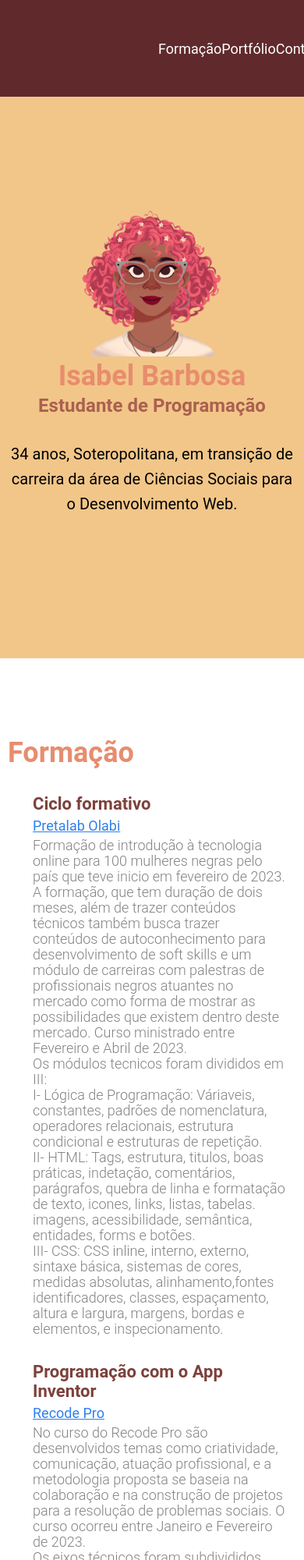
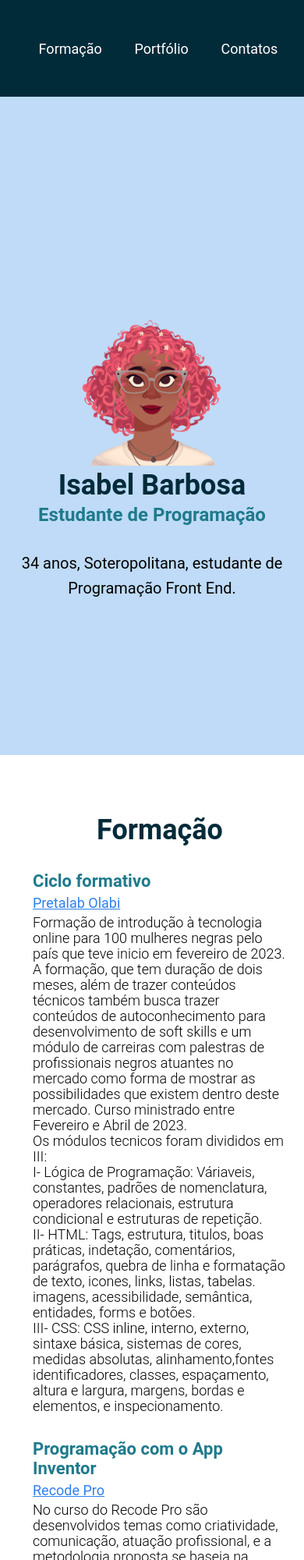
Before and after one commit to BellsBarbosa/Portfolio, a plain HTML site: page index.html in a window 390 px wide. Shown: the top 2000 px of the page at 78% size. Drawn offline with Linux system fonts and the light colour scheme.

Commit message:
new style

```diff
--- a/index.html
+++ b/index.html
@@ -34,8 +34,7 @@
                 </div>
                 <div class="texto-sobre">
                     <p>
-                        34 anos, Soteropolitana, em transição de carreira da área de Ciências Sociais para o
-                        Desenvolvimento Web.
+                        34 anos, Soteropolitana, estudante de Programação Front End.
                     </p>
                 </div>
             </article>
--- a/style.css
+++ b/style.css
@@ -29,7 +29,7 @@ li {
   padding-bottom: 32px;
   padding-top: 32px;
   height: 60px;
-  background-color: #602a2d;
+  background-color: #022B3A;
 }
 
 .header-menu nav {
@@ -39,10 +39,10 @@ li {
 }
 
 .lista-menu{
-  display: flex;
-  justify-content: space-evenly;
+  display:flex;
+  justify-content:space-evenly;
   width: 50%;
-  align-items: center;
+  align-items:center;
 }
 
 
@@ -55,7 +55,7 @@ li {
 .principal{
   height: 100vh;
   display: flex;
-  background-color: #f2c688;
+  background-color: #BFDBF7;
 }
 
 .container {
@@ -79,19 +79,20 @@ li {
 
 .nome-completo {
   font-size: 36px;
-  color: #e78d6e;
+  color: #022B3A;
   font-weight: 700;
   height: 45px;
 }
 
 .profissao{
-  color: #aa6050;
+  color: #1F7A8C;
   height: 60PX;
 }
 
 .texto-sobre {
   font-size: 20px;
   line-height: 32px;
+  color: 	#000000;
 }
 
 .article-lista{
@@ -103,7 +104,7 @@ li {
 
 .topico-principal {
   font-size: 36px;
-  color: #e78d6e;
+  color: #022B3A;
 }
 
 .lista-item{
@@ -117,7 +118,7 @@ li {
 .lista-titulo{
  margin-bottom: 5px;
  font-size: 22px;
- color: #7d413b;
+ color: #1F7A8C;
  font-weight: 700;
 }
 
@@ -131,19 +132,19 @@ li {
   font-size: 18px;
   margin-top: 5px;
   line-height: 20px;
-  color: #828282;
+  color: 	#000000;
   font-weight: 300;
 }
 
 .rodape{
-  background-color: #602a2d;
+  background-color: #022B3A;
   height: 300px;
   display: flex;
   align-items: center;
 }
 
 .lista-rodape li{
-  color: #FFF;
+  color: #E1E5F2;
   font-weight: 700;
   font-size: 18px;
   margin-bottom: 16px;
@@ -157,3 +158,59 @@ li {
 }
 
 html { scroll-behavior: smooth;}
+@media screen and (max-width:768px) {
+
+  .header-menu{
+
+    display: flex;
+    position:relative;
+    width: 100%;
+    padding: 8px;
+    padding-bottom: 32px;
+    padding-top: 32px;
+    height: 60px;
+    background-color: #022B3A;
+  }
+
+  .header-menu nav {
+    display: flex;
+    justify-content: flex-end;
+    width: 100%;
+  }
+
+  .lista-menu{
+    display:flex ;
+    justify-content: space-evenly;
+    width: 100%;
+    align-items:center;
+  }
+
+  .img{
+    width: 100vw;
+  }
+
+  .container {
+    margin-right: auto;
+    margin-left: auto;
+    margin-top: 75px;
+    max-width: 960px;
+    padding-right: 10px;
+    padding-left: 10px;
+    width: 100%;
+  }
+  .subcontainer-principal{
+
+    display: flex;
+    flex-direction: column;
+    justify-content: center;
+    align-items: center;
+    text-align: center;
+  }
+
+.topico-principal{
+  text-align: center;
+}
+  .principal{
+    text-align: center;
+  }
+}
```
